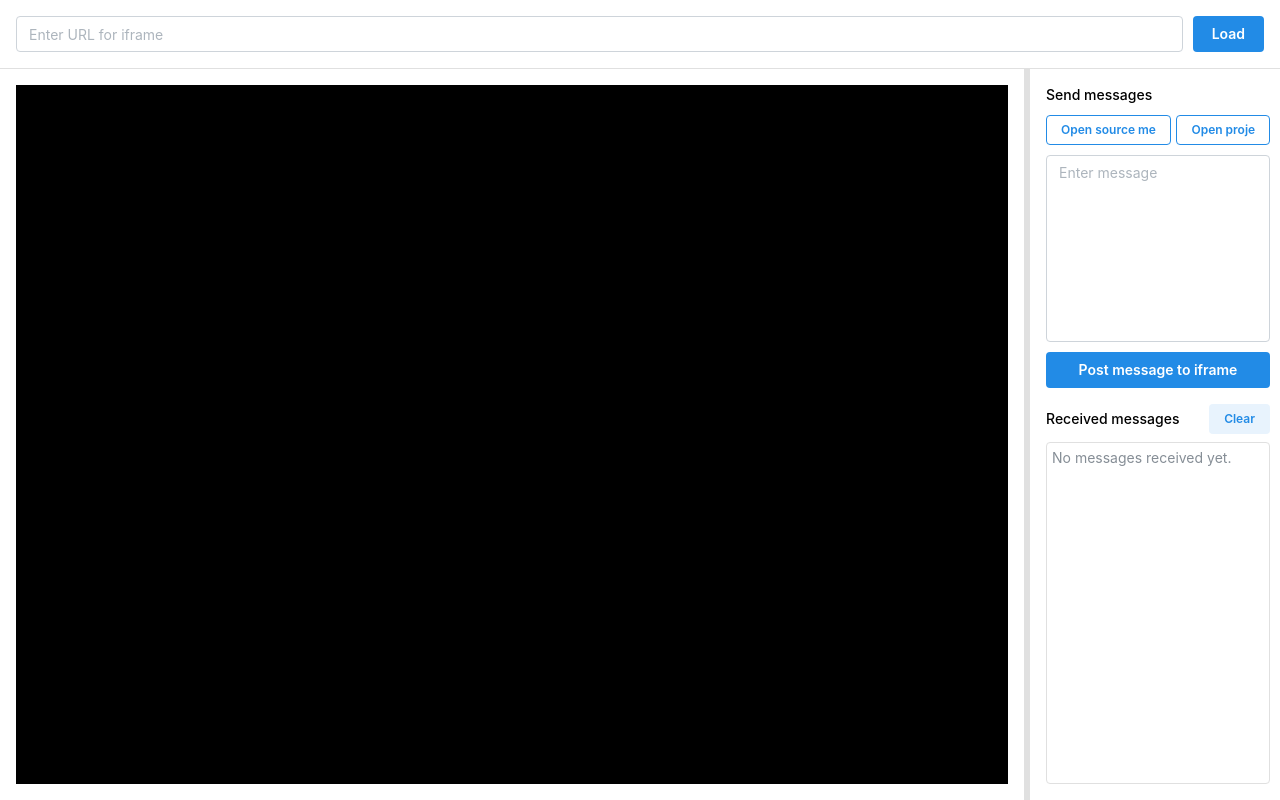
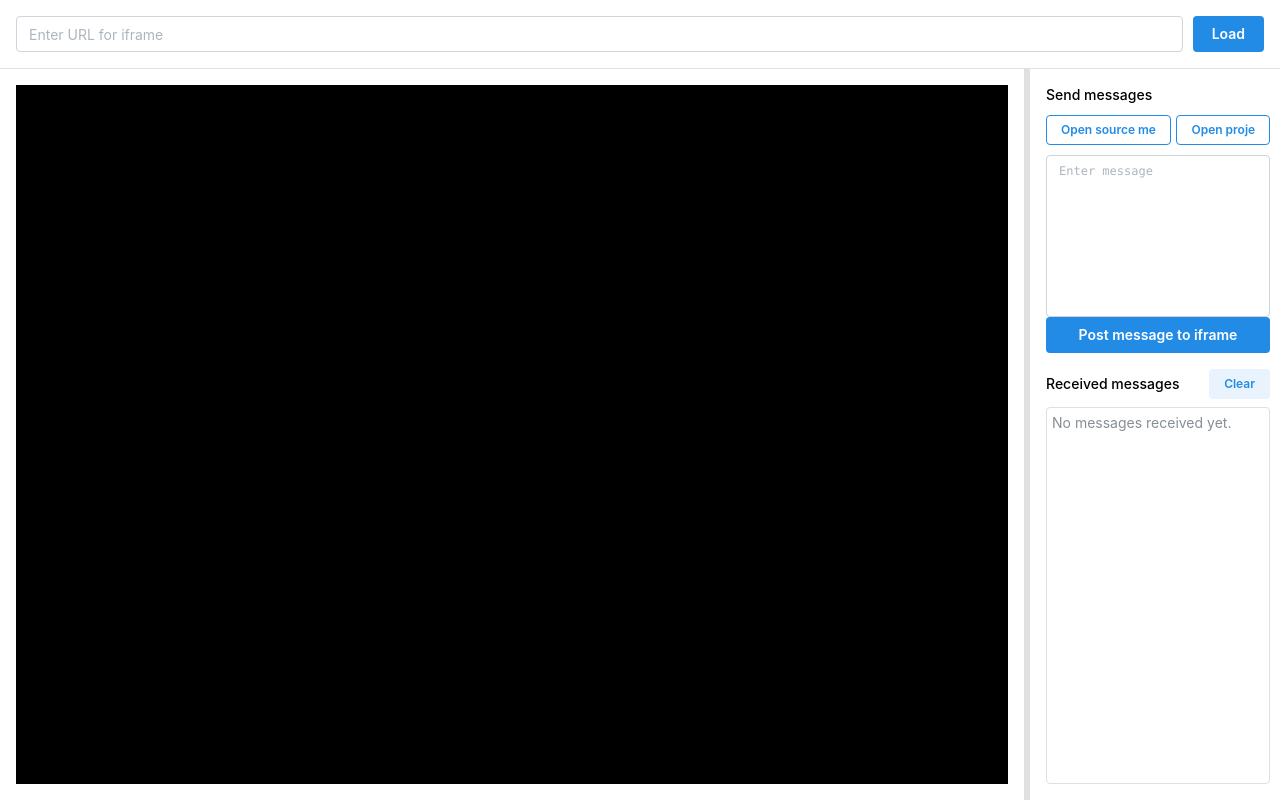
Before and after one commit to cuttingroom/embed-test, a React (Vite) app: page / in a window 1280 px wide. Built offline with nearby package versions, Linux system fonts and the light colour scheme.

Commit message:
Text style aligned between received messages and the "Send message" field

```diff
--- a/src/App.tsx
+++ b/src/App.tsx
@@ -251,9 +251,11 @@ function App() {
                   rows={8}
                   autosize={false}
                   resize="none"
-                  style={{
-                    fontFamily: 'monospace',
-                    marginBottom: '10px'
+                  styles={{
+                    input: {
+                      fontFamily: 'ui-monospace, SFMono-Regular, "SF Mono", Monaco, Consolas, "Liberation Mono", "Courier New", monospace',
+                      fontSize: 'calc(0.75rem * var(--mantine-scale))'
+                    }
                   }}
               />
               <Button size="sm" onClick={() => postMessageToTarget(iframeMessage)}>
```
